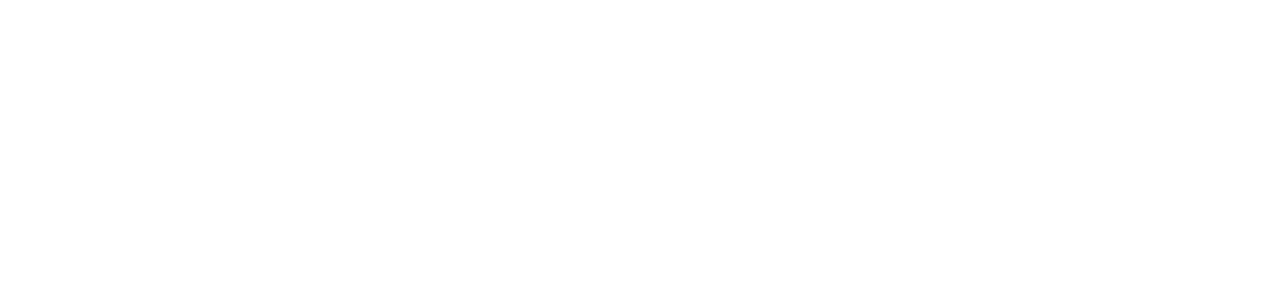
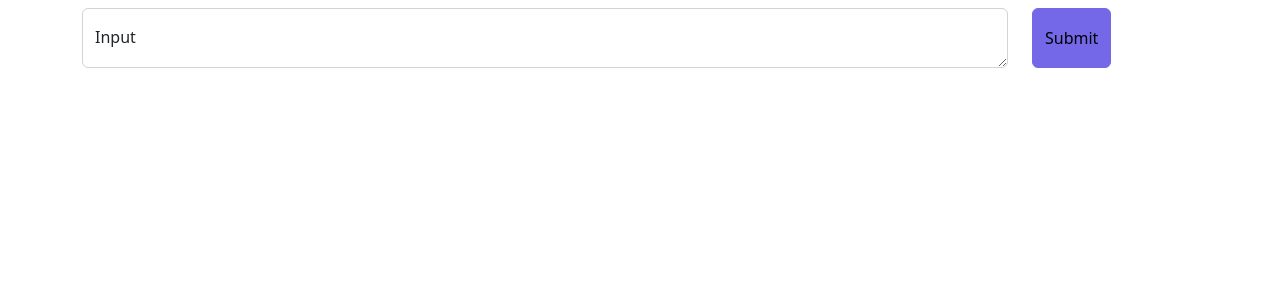
Before and after one commit to edsson-madrigal/openai_react_frontend_project1, a React (Create React App) app: page /weather in a window 1280 px wide. Before the commit this address had no page. Shown: the top 300 px of the page. Built offline with nearby package versions, Linux system fonts and the light colour scheme; the HTML template or start-up script is replaced by a standard one.

Commit message:
function calling

```diff
--- a/src/App.js
+++ b/src/App.js
@@ -2,6 +2,7 @@
 import Home from "./screens/Home";
 import Stream from "./screens/Stream";
 import Summarizer from "./screens/Summarizer";
+import Weather from "./screens/Weather";
 
 import "./styles/bootstrap-custom.scss";
 
@@ -13,6 +14,7 @@
           <Route path="/" element={<Home />}></Route>
           <Route path="/stream" element={<Stream />}></Route>
           <Route path="/summarizer" element={<Summarizer />}></Route>
+          <Route path="/weather" element={<Weather />}></Route>
         </Routes>
       </Router>
     </>
--- /dev/null
+++ b/src/screens/Weather.js
@@ -0,0 +1,88 @@
+import React, { useState } from "react";
+import "./style/style.css";
+
+function Weather() {
+  const [inputValue, setInputValue] = useState("");
+  const [result, setResult] = useState("");
+  const [prompt, setPrompt] = useState("");
+  const [jresult, setJresult] = useState("");
+  const [responseok, setResponseok] = useState("");
+  const [error, setError] = useState("");
+
+  const handleSubmit = async (e) => {
+    e.preventDefault();
+
+    if (!inputValue) {
+      setError("Please enter a prompt!");
+      setPrompt("");
+      setResult("");
+      setJresult("");
+      return;
+    }
+
+    const response = await fetch("/api/chatgpt", {
+      method: "POST",
+      headers: {
+        "Content-Type": "application/json",
+      },
+      body: JSON.stringify({ text: inputValue }),
+    });
+
+    try {
+      if (response.ok) {
+        setResponseok(true);
+        const data = await response.json();
+        console.log(data);
+        setPrompt(inputValue);
+        setResult(data.choices[0].message.content);
+        setJresult(JSON.stringify(data, null, 2));
+        setInputValue("");
+        setError("");
+      } else {
+        setResponseok(false);
+        throw new Error("An error occurred");
+      }
+    } catch (error) {
+      console.log(error);
+      setResult("");
+      setError("An error occurred while submitting the form.");
+    }
+  };
+
+  return (
+    <div className="container">
+      <form className="form-horizontal" onSubmit={handleSubmit}>
+        <div className="form-group row">
+          <div className="col-sm-10 mt-2">
+            <div className="form-floating">
+              <textarea
+                className="form-control custom-input"
+                id="floatingInput"
+                placeholder="Enter a value"
+                value={inputValue}
+                onChange={(e) => setInputValue(e.target.value)}
+              />
+
+              <label htmlFor="floatingInput">Input</label>
+            </div>
+          </div>
+          <div className="col-sm-2 mt-2">
+            <button type="submit" className="btn btn-primary custom-button">
+              Submit
+            </button>
+          </div>
+        </div>
+      </form>
+      {error && <div className="alert alert-danger mt-3">{error}</div>}
+      {prompt && <div className="alert alert-secondary mt-3">{prompt}</div>}
+      {result && <div className="alert alert-success mt-3">{result}</div>}
+      {responseok && (
+        <pre className="alert alert-info mt-3">
+          <code>{jresult}</code>
+        </pre>
+      )}
+    </div>
+  );
+}
+
+export default Weather;
```
